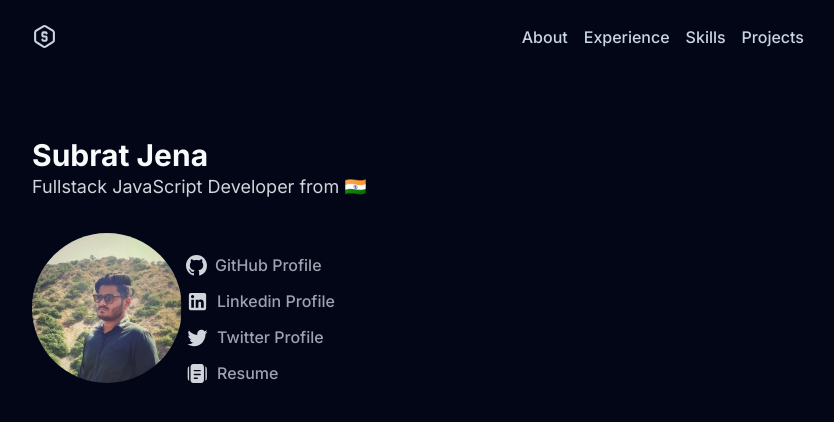
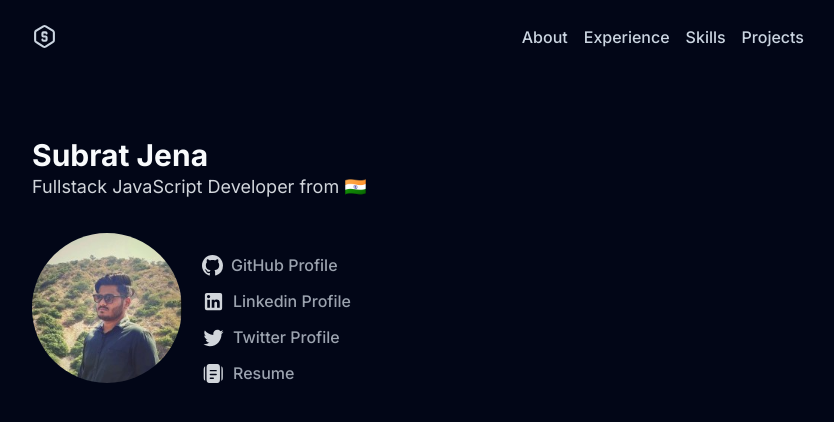
Before and after one commit to subrat611/portfolio-website, a Next.js app: page / in a window 1280 px wide. Shown: the top 422 px of the page, without its empty margins (218-1052 px from the left). Built offline with nearby package versions, Linux system fonts and the light colour scheme.

Commit message:
alignment fix

```diff
--- a/components/HeroSection/HeroSection.js
+++ b/components/HeroSection/HeroSection.js
@@ -20,7 +20,7 @@ const HeroSection = () => {
           alt="profile-image"
           className="rounded-full w-[120px] h-[120px] sm:w-[150px] sm:h-[150px]"
         />
-        <div className="ml-1 mt-2">
+        <div className="ml-1 mt-2 sm:ml-5">
           <div className="my-3">
             <a
               className={`cursor-pointer flex items-center ${themeMode} group`}
```
